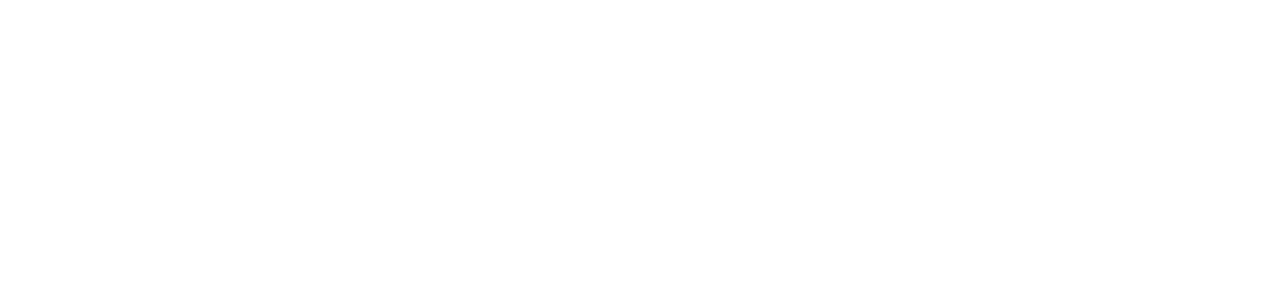
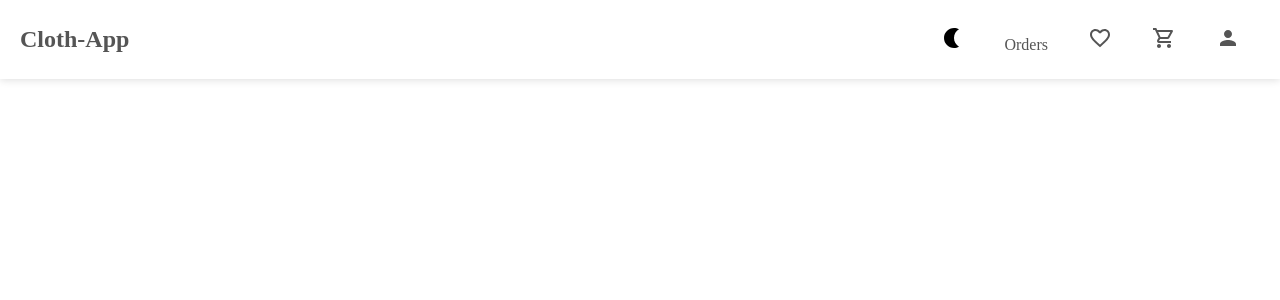
Before and after one commit to DhruvSachaniya/cloth-app-frontend, a React (Create React App) app: page /order in a window 1280 px wide. Before the commit this address had no page. Shown: the top 300 px of the page. Built offline with nearby package versions, Linux system fonts and the light colour scheme.

Commit message:
finish wishlit work and starting order page and profile page

```diff
--- a/src/App.js
+++ b/src/App.js
@@ -6,6 +6,7 @@
 import ProductPage from "./components/products/ProductPage";
 import CartPage from "./components/Cart/CartHomePage";
 import WishListPage from "./components/WishList/WIshListHomePage";
+import OrdersPage from "./components/Order/orderHomepage";
 
 function App() {
   return (
@@ -18,6 +19,7 @@
           <Route path="/productinfo/:productId" element={<ProductPage/>}/>
           <Route path="/cart" element={<CartPage/>} />
           <Route path="/wishlist" element={<WishListPage/>} />
+          <Route path="/order" element={<OrdersPage />} />
         </Routes>
       </BrowserRouter>
       <ToastContainer
--- a/src/components/Cart/CartDelete.jsx
+++ b/src/components/Cart/CartDelete.jsx
@@ -19,6 +19,7 @@
             .then((res) => {
                 if(res) {
                     toast.success("Remove from Cart!");
+                    window.location.reload(true);
                 }
             })
         }}
--- a/src/components/Nav/Nav.jsx
+++ b/src/components/Nav/Nav.jsx
@@ -33,7 +33,7 @@
                             onMouseOver={() => setIsMouseOverOrder(true)}
                             onMouseOut={() => setIsMouseOverOrder(false)}
                         >
-                            <a href="#" title='your order'>
+                            <a href="/order" title='your order'>
                                 Orders
                             </a>
                             {isMouseOverOrder ? (
--- a/src/components/Nav/windows/wishlistwindow.jsx
+++ b/src/components/Nav/windows/wishlistwindow.jsx
@@ -17,7 +17,7 @@
                     "Authorization": localStorage.getItem("jwt_token")
                 }
             })
-            if (response.status === 200) {
+            if (response) {
                 setData(response.data);
             }
         }
@@ -27,7 +27,7 @@
 
     return (
         <div className="mini-cart" style={mystyle}>
-            {getData ? (
+            {getData && getData.items ? (
                 <>
                     <p>your WishList</p>
                     <ul>
--- /dev/null
+++ b/src/components/Order/OrderPage.jsx
@@ -0,0 +1,5 @@
+export default function OrderFramePage () {
+    return(
+        <></>
+    );
+}
--- /dev/null
+++ b/src/components/Order/orderHomepage.jsx
@@ -0,0 +1,9 @@
+import Nav from "../Nav/Nav";
+
+export default function OrdersPage () {
+    return(
+        <>
+            <Nav />
+        </>
+    );
+}
--- a/src/components/WishList/WishListDelete.jsx
+++ b/src/components/WishList/WishListDelete.jsx
@@ -19,6 +19,7 @@
             .then((res) => {
                 if(res) {
                 toast.success("remove Wishlit Item!");
+                window.location.reload(true);
             }
             })
         }}
```
